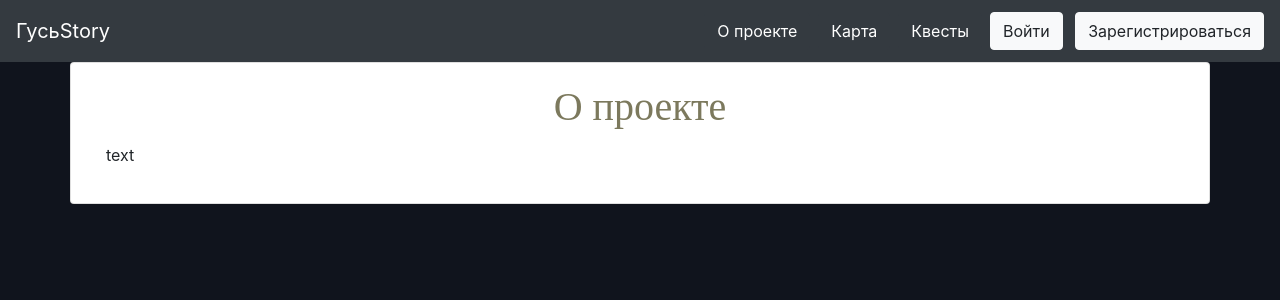
After one commit to KarpovDaniel/GusStory, a Flask app: page /about_project in a window 1280 px wide. The commit adds this page. Shown: the top 300 px of the page. Run offline with Flask 2, Linux system fonts and the light colour scheme; some libraries are stand-ins or nearby versions.

Commit message:
about_project

```diff
--- a/__init__.py
+++ b/__init__.py
@@ -50,6 +50,7 @@ class ItemsForm(FlaskForm):
 
 class EditForm(FlaskForm):
     title = StringField('Заголовок', validators=[DataRequired()])
+    year = StringField('Год создания', validators=[DataRequired()])
     content = TextAreaField('Описание достопримечательности')
     submit = SubmitField('Применить')
 
@@ -206,11 +207,13 @@ def edit_items(id):
         sessions = db_session.create_session()
         item = sessions.query(items.Items).filter(items.Items.id == id).first()
         form.title.data = item.title
+        form.year.data = item.year
         form.content.data = item.content
     if form.validate_on_submit():
         sessions = db_session.create_session()
         item = sessions.query(items.Items).filter(items.Items.id == id).first()
         item.title = form.title.data
+        item.year = form.year.data
         item.content = form.content.data
         sessions.commit()
         return redirect('/')
@@ -430,6 +433,11 @@ def maps():
     return render_template("maps.html")
 
 
+@app.route("/about_project")
+def about_project():
+    return render_template("about_project.html")
+
+
 def main():
     global count_items
     sessions = db_session.create_session()
--- a/static/css/style.css
+++ b/static/css/style.css
@@ -60,10 +60,3 @@ b {
         height: 88vh;
     }
 }
-
-.card {
-    text-decoration: none;
-}
-.card:hover {
-    text-decoration: none;
-}
--- a/static/js/replace.js
+++ b/static/js/replace.js
@@ -1,23 +1,20 @@
-document.addEventListener("DOMContentLoaded", function(event)
-{
-    window.onresize = function() {
+document.addEventListener("DOMContentLoaded", function (event) {
+    window.onresize = function () {
         resize_info();
     };
 });
 
 function resize_info() {
-    if (document.documentElement.clientHeight > document.documentElement.clientWidth) {
+    if (document.documentElement.clientHeight > document.documentElement.clientWidth)
         document.querySelector('.main-img').setAttribute('src', '../static/img/fon_to_phone.jpg');
-    } else {
+    else
         document.querySelector('.main-img').setAttribute('src', '../static/img/image-gusstory.jpg')
-    }
+}
 
-}
 function resize(img) {
     if (document.documentElement.clientHeight > document.documentElement.clientWidth) {
         img.setAttribute('src', '../static/img/fon_to_phone.jpg')
         img.style.width = "100%";
-    } else {
+    } else
         img.style.width = "100%";
-    }
 }
--- /dev/null
+++ b/templates/about_project.html
@@ -0,0 +1,10 @@
+{% extends "base.html" %}
+
+{% block content %}
+    <div class="container card">
+        <div class="card-body">
+            <h1 align="center" class="card-title"> О проекте</h1>
+            <p> text </p>
+        </div>
+    </div>
+{% endblock %}
--- a/templates/base.html
+++ b/templates/base.html
@@ -24,6 +24,7 @@
         </button>
         <div class="collapse navbar-collapse" id="navbarSupportedContent">
             <a class="mr-auto"></a>
+            <a class="btn btn-dark mr-2 mt-1 mb-1" href="/about_project"> О проекте </a>
             <a class="btn btn-dark mr-2 mt-1 mb-1" href="/maps"> Карта </a>
             <a class="btn btn-dark mr-2 mt-1 mb-1" href="/quests"> Квесты </a>
             {% if not current_user.is_authenticated %}
--- a/templates/editor.html
+++ b/templates/editor.html
@@ -8,6 +8,11 @@
     <p>
         {{ form.title.label }} <br>
         {{ form.title(class="form-control") }} <br>
+    </p>
+    <p>
+        {{ form.year.label }} <br>
+        {{ form.year(class="form-control") }} <br>
+    </p>
     <p>
         {{ form.content.label }} <br>
         {{ form.content(class="form-control") }} <br>
```
Also changed, not shown: templates/item_news.html (deleted, +0 -11 lines), templates/news_item.html (deleted, +0 -18 lines).
